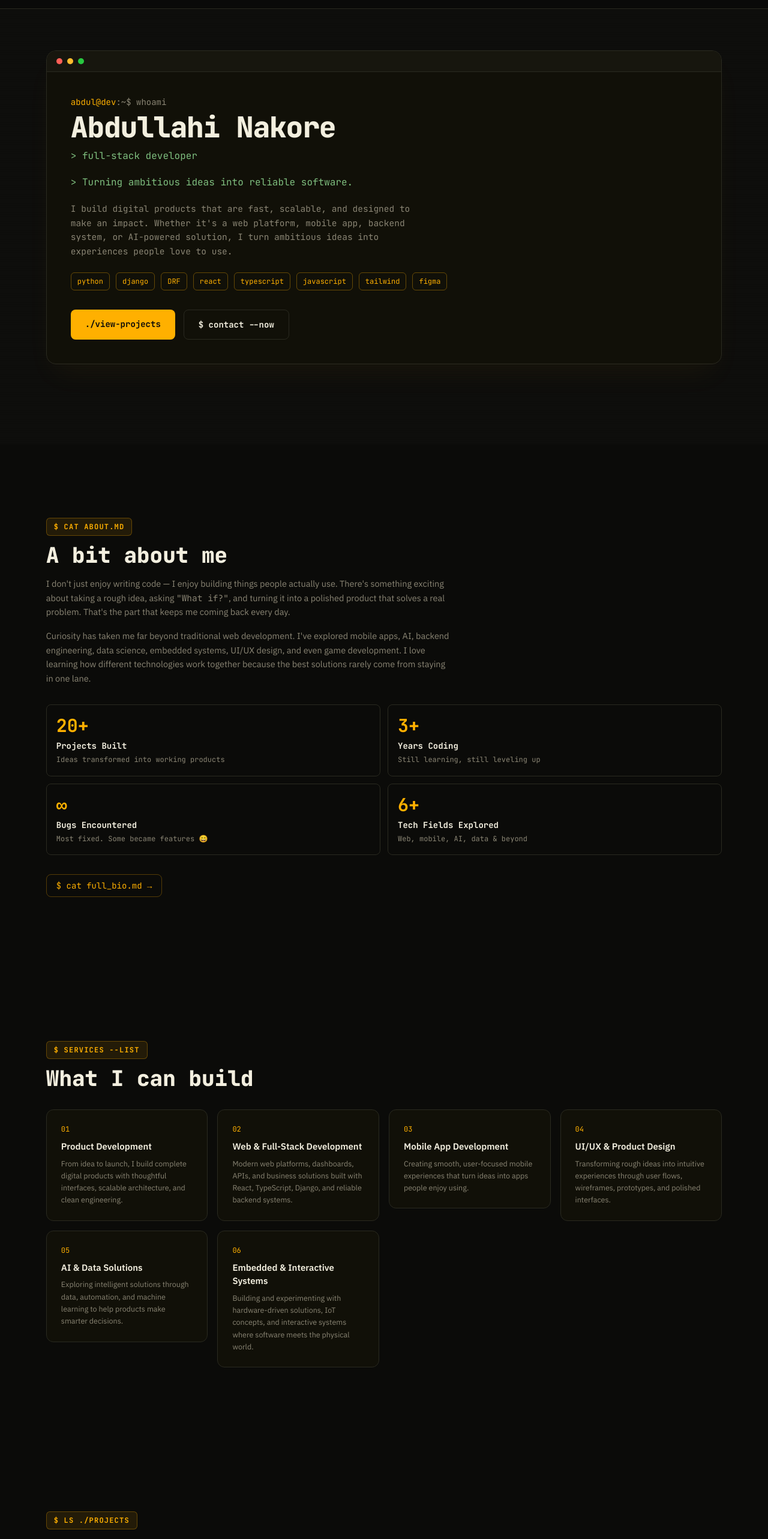
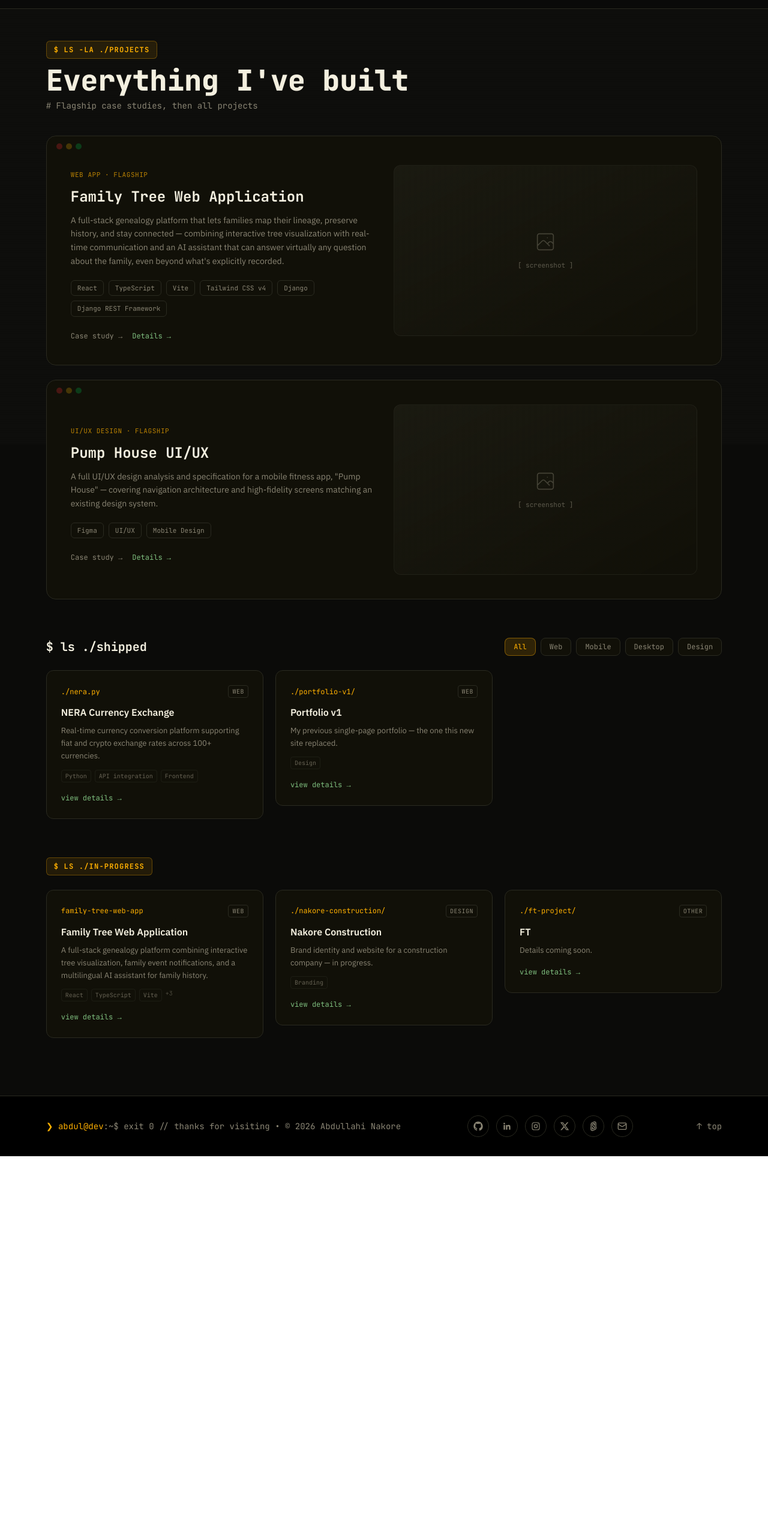
Before and after one commit to abnakore/abnakore.github.io, a React (Vite) app: page /projects in a window 1280 px wide. Shown: the part 60-2625 px from the top of the page at 60% size. After the commit the page ends 1987 px from the top, so only its background shows below. Built offline with nearby package versions, Linux system fonts and the light colour scheme.

Commit message:
Replace first project with Family Tree Web App, update ProjectDetailPage to handle flat techStack format, add features/designConsiderations to type

```diff
--- /dev/null
+++ b/public/404.html
@@ -0,0 +1,40 @@
+<!doctype html>
+<html>
+  <head>
+    <meta charset="utf-8" />
+    <title>Redirecting…</title>
+    <script>
+      // Single Page Apps for GitHub Pages
+      // https://github.com/rafgraph/spa-github-pages
+      // This 404.html handles any unmatched route by encoding the intended
+      // path into the query string and redirecting to index.html, which then
+      // decodes it back before React Router mounts.
+
+      // pathSegmentsToKeep = 0 for a user/org page (username.github.io)
+      // pathSegmentsToKeep = 1 for a project page (username.github.io/repo-name)
+      var pathSegmentsToKeep = 0;
+
+      var l = window.location;
+      l.replace(
+        l.protocol +
+          "//" +
+          l.hostname +
+          (l.port ? ":" + l.port : "") +
+          l.pathname
+            .split("/")
+            .slice(0, 1 + pathSegmentsToKeep)
+            .join("/") +
+          "/?/" +
+          l.pathname
+            .slice(1)
+            .split("/")
+            .slice(pathSegmentsToKeep)
+            .join("/")
+            .replace(/&/g, "~and~") +
+          (l.search ? "&" + l.search.slice(1).replace(/&/g, "~and~") : "") +
+          l.hash,
+      );
+    </script>
+  </head>
+  <body></body>
+</html>
--- a/src/App.tsx
+++ b/src/App.tsx
@@ -1,4 +1,4 @@
-import { HashRouter as BrowserRouter, Routes, Route } from "react-router-dom";
+import { BrowserRouter, Routes, Route } from "react-router-dom";
 import { ModeProvider } from "./context/ModeContext";
 import Home from "./pages/Home";
 import AboutPage from "./pages/AboutPage";
--- a/src/components/layout/Navbar.tsx
+++ b/src/components/layout/Navbar.tsx
@@ -43,11 +43,12 @@ export default function Navbar() {
     setMenuOpen(false);
     if (!l.isHash) return;
     const id = l.href.replace("/#", "");
-    if (window.location.hash.replace("#", "").replace(/\/$/, "") !== "") {
+    const onHomePage = window.location.pathname === "/" || window.location.pathname === "";
+    if (onHomePage) {
+      scrollToSection(id);
+    } else {
       navigate("/");
-      setTimeout(() => scrollToSection(id), 100);
-    } else {
-      scrollToSection(id);
+      setTimeout(() => scrollToSection(id), 150);
     }
   }
 
--- a/src/components/ui/SocialLinks.tsx
+++ b/src/components/ui/SocialLinks.tsx
@@ -49,10 +49,10 @@ function ScratchIcon({ size = 16 }: { size?: number }) {
       xmlns="http://www.w3.org/2000/svg"
       x="0px"
       y="0px"
-      width="20"
-      height="20"
+      width={size}
+      height={size}
       viewBox="0,0,256,256"
-      style={{ fill: "#000000" }}
+      style={{  fill: "currentColor" }}
     >
       <g
         fill="currentColor"
--- a/src/data/projects.ts
+++ b/src/data/projects.ts
@@ -2,39 +2,44 @@ import type { Project } from '../types';
 
 export const projects: Project[] = [
   {
-    slug: 'family-tree-platform',
-    title: 'Family Tree Platform',
-    description: 'Full-stack visualization app with zoom/pan tree rendering, person & relationship management, and a full events system with photo uploads.',
-    longDescription:
-      'A comprehensive full-stack family tree application. The frontend is React 18 + TypeScript + Vite with a custom Tailwind v4 design system built around a family-themed palette. The backend is Django + DRF, handling authentication, relationship rules, tagging, and event photo management. Includes tree statistics, deceased-person styling, and admin tooling.',
-    fileName: './family-tree.tsx',
-    status: 'shipped',
-    tags: ['React 18', 'TypeScript', 'Vite', 'Django', 'DRF', 'Tailwind v4'],
-    gradient: 'from-b-accent to-purple-500',
-    links: { live: '#', github: '#' },
+    slug: 'family-tree-web-app',
+    title: 'Family Tree Web Application',
+    description: 'A full-stack genealogy platform combining interactive tree visualization, family event notifications, and a multilingual AI assistant for family history.',
+    longDescription: 'A full-stack genealogy platform that lets families map their lineage, preserve history, and stay connected — combining interactive tree visualization with real-time communication and an AI assistant that can answer virtually any question about the family, even beyond what\'s explicitly recorded.',
+    fileName: 'family-tree-web-app',
+    status: 'in-progress',
+    tags: ['React', 'TypeScript', 'Vite', 'Tailwind CSS v4', 'Django', 'Django REST Framework'],
+    gradient: 'from-amber-500 to-orange-700',
+    links: { live: '', github: '', caseStudy: 'family-tree-web-app' },
     flagship: true,
     type: 'web',
-    role: 'Full-stack developer · Solo project',
-    timeline: 'Q1 2026',
+    role: 'Full-stack developer & designer',
+    timeline: '2025 – present',
     caseStudy: {
-      problem: 'Existing genealogy tools are either too simplistic (no relationship validation) or overly complex for casual users. Families needed a way to collaboratively build their tree with smart validation that prevents impossible relationships (e.g., a child being older than a parent) while keeping the interface approachable.',
-      approach: 'I built the entire platform from scratch — starting with a Django backend that enforces relationship rules at the database level, then a React frontend with an interactive canvas-based tree renderer. The key decision was using a custom force-directed layout algorithm instead of an off-the-shelf library, giving full control over node positioning, deceased-member styling, and zoom/pan performance.',
-      techStack: [
-        { category: 'Frontend', items: ['React 18', 'TypeScript', 'Vite', 'Tailwind CSS v4', 'HTML5 Canvas', 'Framer Motion'] },
-        { category: 'Backend', items: ['Django 5', 'Django REST Framework', 'PostgreSQL', 'JWT Auth', 'Cloudinary (images)'] },
-        { category: 'DevOps', items: ['Docker', 'GitHub Actions', 'Railway (hosting)'] },
+      problem: 'Most family history lives scattered across group chats, old photos, and memory — hard to search, easy to lose, and inaccessible to younger or distant family members. Existing genealogy tools are often clunky, static, or built for research rather than everyday family use. The goal was to build something that\'s both a structured record and a living, usable part of family life.',
+      approach: 'The build started with the data model: representing relationships (parent, sibling, spouse, etc.) in a way that stays valid as families grow, including rules to catch invalid or contradictory relationships as they\'re added. On top of that sits an interactive tree canvas — zoomable, pannable, and readable even for large, multi-generational families — with visual distinctions for deceased members and tagging for grouping (e.g. by branch, generation, or location). From there, the scope expanded from a record of who\'s related to whom into a living hub for the family, adding event notifications and a conversational AI assistant.',
+      techStack: {
+        frontend: ['React 18', 'TypeScript', 'Vite', 'Tailwind CSS v4'],
+        backend: ['Django', 'Django REST Framework'],
+        inProgress: ['Email notification pipeline', 'Multilingual AI assistant integration'],
+      },
+      designConsiderations: 'Because the app handles sensitive, personal family information — including records of deceased members — care went into both the visual tone (respectful, warm styling rather than a clinical dashboard look) and access control (admin-level management of who can view or edit specific parts of the tree).',
+      challenges: [
+        'Modeling family relationships turned out to be more complex than a typical tree structure — real families include remarriages, adoptions, and non-linear relationships that a naive parent-child model doesn\'t capture well',
+        'Building validation rules that catch genuine errors without being overly rigid was one of the harder design problems in the project',
+        'Extending the app from a static record into something with live notifications and a conversational AI layer also meant designing the data model to be flexible enough to feed both a structured UI and a natural-language assistant',
       ],
-      outcome: 'The platform handles trees of up to 500+ members with smooth 60fps zoom/pan. Relationship validation catches 95%+ of common input errors. The events system with photo uploads became the most-used feature during beta testing with 3 families.',
-      challenges: [
-        'Designing a recursive relationship validation system that handles half-siblings, step-relations, and adopted members',
-        'Optimizing canvas re-renders for large trees — solved with a spatial hash grid and dirty-region tracking',
-        'Building a permission system that lets family members edit different parts of the tree',
+      features: [
+        'Interactive tree visualization with zoom, pan, and generational layout',
+        'Relationship-rule validation to prevent invalid family structures',
+        'Deceased-member styling and tagging system',
+        'Full events system with photo uploads',
+        'Automated member notifications via email (multi-channel planned)',
+        'Multilingual AI assistant for open-ended family Q&A',
+        'Tree-wide statistics (family size, generations, branches)',
+        'Authentication and admin controls for managing sensitive family data',
       ],
-      screenshots: [
-        { label: 'Tree View', description: 'Interactive family tree with zoom/pan and deceased-member styling' },
-        { label: 'Person Editor', description: 'Detailed person card with relationships, events, and photo gallery' },
-        { label: 'Events Timeline', description: 'Chronological view of family events with photo uploads' },
-      ],
+      outcome: 'Core tree, person/relationship management, tagging, and events system are built and functional. Email notifications and the multilingual AI assistant are in active development.',
     },
   },
   {
--- a/src/pages/ProjectDetailPage.tsx
+++ b/src/pages/ProjectDetailPage.tsx
@@ -44,11 +44,16 @@ function DetailSection({ title, children, isTerminal, delay = 0 }: { title: stri
   );
 }
 
-function TechStackTable({ stacks, isTerminal }: { stacks: { category: string; items: string[] }[]; isTerminal: boolean }) {
+function TechStackTable({ stacks, isTerminal }: { stacks: { category: string; items: string[] }[] | Record<string, string[]>; isTerminal: boolean }) {
+  // Normalize to array format
+  const stackArray = Array.isArray(stacks)
+    ? stacks
+    : Object.entries(stacks).map(([category, items]) => ({ category, items }));
+
   if (isTerminal) {
     return (
       <div className="space-y-3">
-        {stacks.map((s) => (
+        {stackArray.map((s) => (
           <div key={s.category} className="group border border-t-border rounded-lg p-4 transition-all duration-300 hover:border-t-accent/30 hover:shadow-[0_0_15px_rgba(255,176,0,0.04)]">
             <div className="font-mono text-t-accent text-xs mb-2"># {s.category}</div>
             <div className="flex flex-wrap gap-2">
@@ -66,7 +71,7 @@ function TechStackTable({ stacks, isTerminal }: { stacks: { category: string; it
 
   return (
     <div className="grid grid-cols-1 sm:grid-cols-2 lg:grid-cols-3 gap-4">
-      {stacks.map((s) => (
+      {stackArray.map((s) => (
         <div key={s.category} className="group bg-b-bg rounded-xl p-4 border border-transparent transition-all duration-300 hover:border-b-accent/15 hover:shadow-[0_4px_20px_rgba(79,70,229,0.06)] hover:-translate-y-0.5">
           <div className="text-xs font-semibold text-b-accent mb-2 uppercase tracking-wider">{s.category}</div>
           <div className="flex flex-wrap gap-1.5">
--- a/src/types/index.ts
+++ b/src/types/index.ts
@@ -5,9 +5,11 @@ export type ProjectType = "web" | "mobile" | "desktop" | "design" | "other";
 export interface ProjectCaseStudy {
   problem: string;
   approach: string;
-  techStack: { category: string; items: string[] }[];
+  techStack: { category: string; items: string[] }[] | Record<string, string[]>;
   outcome: string;
   challenges?: string[];
+  features?: string[];
+  designConsiderations?: string;
   screenshots?: { label: string; description: string }[];
 }
 
```
